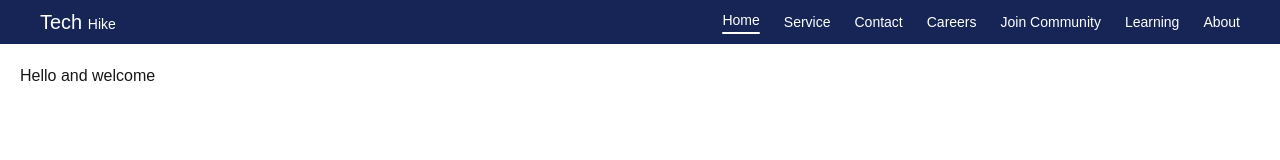
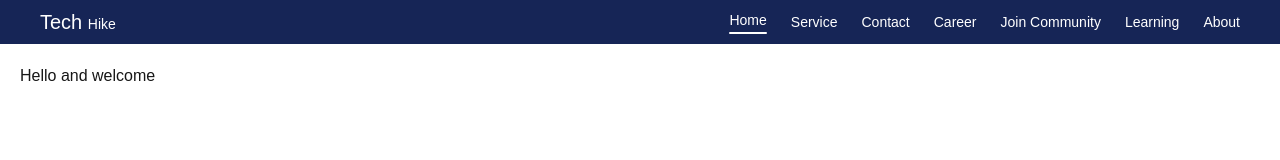
Before and after one commit to Chibuking35/teckstack, a Next.js app: page / in a window 1280 px wide. Shown: the top 160 px of the page. Built offline with nearby package versions, Linux system fonts and the light colour scheme.

Commit message:
modified

```diff
--- a/src/component/Footer.tsx
+++ b/src/component/Footer.tsx
@@ -3,47 +3,69 @@
 import Image from "next/image";
 import Link from "next/link";
 import { usePathname } from "next/navigation";
-import { useState } from "react";
+import { useEffect, useRef, useState } from "react";
 
 const Navbar = () => {
   const pathname = usePathname();
   const [menuOpen, setMenuOpen] = useState(false);
+  const menuRef = useRef<HTMLDivElement>(null);
 
-  const navLink = [
+  const navLinks = [
     { name: "Home", href: "/" },
     { name: "Service", href: "/service" },
-    { nwme: "Contact", href: "/contact" },
-    { nwme: "Careers", href: "/careers" },
+    { name: "Contact", href: "/contact" },
+    { name: "Career", href: "/career" },
     { name: "Join Community", href: "/community" },
     { name: "Learning", href: "/learning" },
-    { name: "About", href: "/about" }, // 🔧 added missing "/"
+    { name: "About", href: "/about" },
   ];
 
+  useEffect(() => {
+    const handleClickOutside = (event: MouseEvent) => {
+      if (
+        menuRef.current &&
+        !menuRef.current.contains(event.target as Node)
+      ) {
+        setMenuOpen(false);
+      }
+    };
+
+    const handleResize = () => {
+      setMenuOpen(false);
+    };
+
+    document.addEventListener("mousedown", handleClickOutside);
+    window.addEventListener("resize", handleResize);
+
+    return () => {
+      document.removeEventListener("mousedown", handleClickOutside);
+      window.removeEventListener("resize", handleResize);
+    };
+  }, []);
+
   return (
-    <nav className="bg-blue-950  px-5 p-2 md:px-10">
-      <div className="flex justify-between">
-        {/*logo*/}
+    <nav className="bg-blue-950 px-5 py-2 md:px-10 relative z-50">
+      <div className="flex justify-between items-center">
+        {/* Logo */}
         <div className="flex">
-          <h1 className="text-xl  text-white">
+          <h1 className="text-xl text-white">
             Tech <span className="text-sm font-light">Hike</span>
           </h1>
         </div>
-        {/*desktop menu*/}
 
+        {/* Desktop Menu */}
         <div className="hidden md:flex items-center gap-6">
-          {navLink.map((linkObj) => {
-            const label = linkObj.name ?? linkObj.nwme ?? "Unnamed";
-            const isActive = pathname === linkObj.href;
+          {navLinks.map((link) => {
+            const isActive = pathname === link.href;
 
             return (
-              <div key={label} className="flex flex-col items-center relative">
+              <div key={link.name} className="flex flex-col items-center relative">
                 <Link
-                  href={linkObj.href}
-                  className="transition  duration-300 ease-in-out text-white text-sm"
+                  href={link.href}
+                  className="transition duration-300 ease-in-out text-white text-sm"
                 >
-                  {label}
+                  {link.name}
                 </Link>
-
                 {isActive && (
                   <div className="mt-0.5 w-full h-0.5 bg-white rounded-full" />
                 )}
@@ -51,8 +73,8 @@ const Navbar = () => {
             );
           })}
         </div>
-        {/* Mobile menu button */}
 
+        {/* Mobile Menu Toggle Button */}
         <button
           className="md:hidden text-white"
           onClick={() => setMenuOpen((prev) => !prev)}
@@ -76,12 +98,37 @@ const Navbar = () => {
                 strokeLinecap="round"
                 strokeLinejoin="round"
                 strokeWidth={2}
-                d="M4 6h16M4 12h16m-7 18h16"
+                d="M4 6h16M4 12h16M4 18h16"
               />
             )}
           </svg>
         </button>
       </div>
+
+      {/* Mobile Menu */}
+      {menuOpen && (
+        <div
+          ref={menuRef}
+          className="absolute top-14 right-1 bg-blue-950 py-4 rounded flex flex-col gap-2 md:hidden z-50 w-1/2 text-center shadow-md"
+        >
+          {navLinks.map((link) => {
+            const isActive = pathname === link.href;
+            return (
+              <Link
+                key={link.name}
+                href={link.href}
+                onClick={() => setMenuOpen(false)}
+                className={`block py-2 transition text-sm ${
+                  isActive ? "text-blue-600" : "text-white"
+                }`}
+              >
+                {link.name}
+                <div className="h-px w-full bg-gradient-to-r from-transparent via-green-100 to-transparent mt-1" />
+              </Link>
+            );
+          })}
+        </div>
+      )}
     </nav>
   );
 };
```
